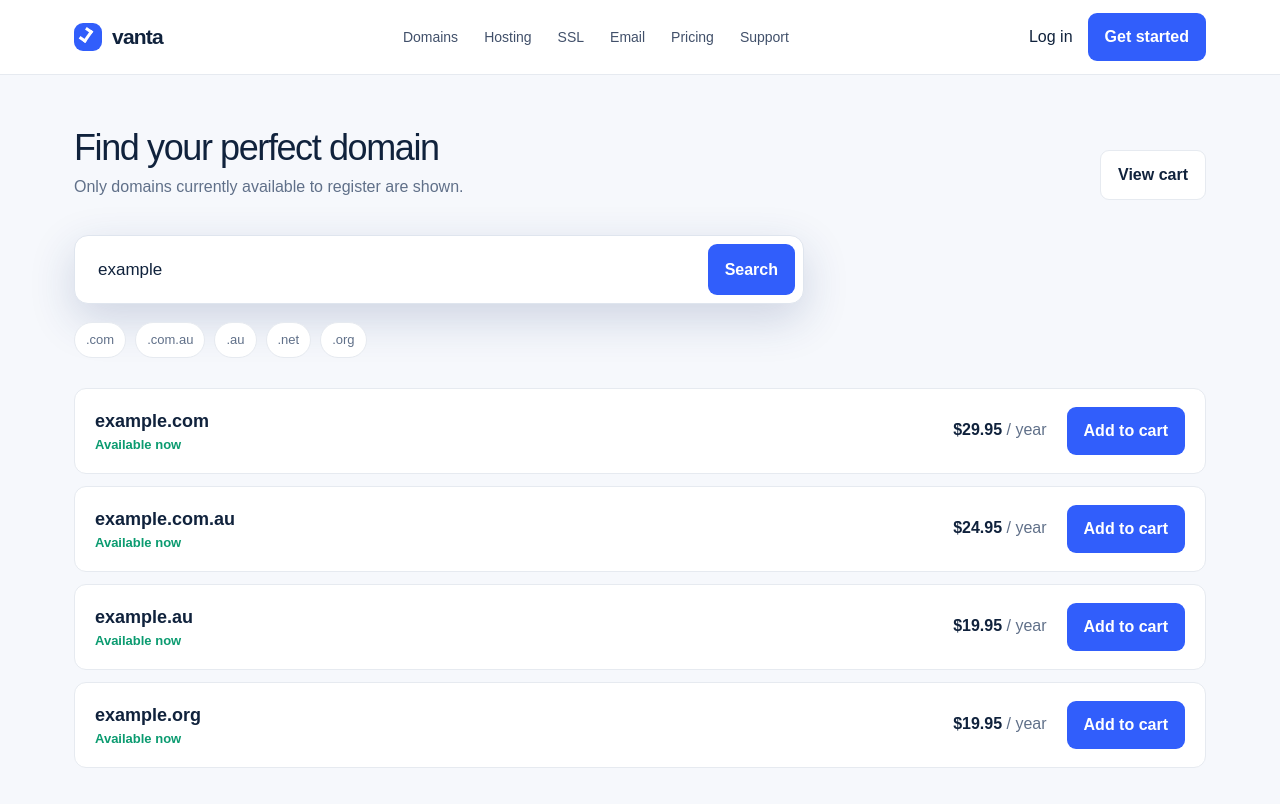
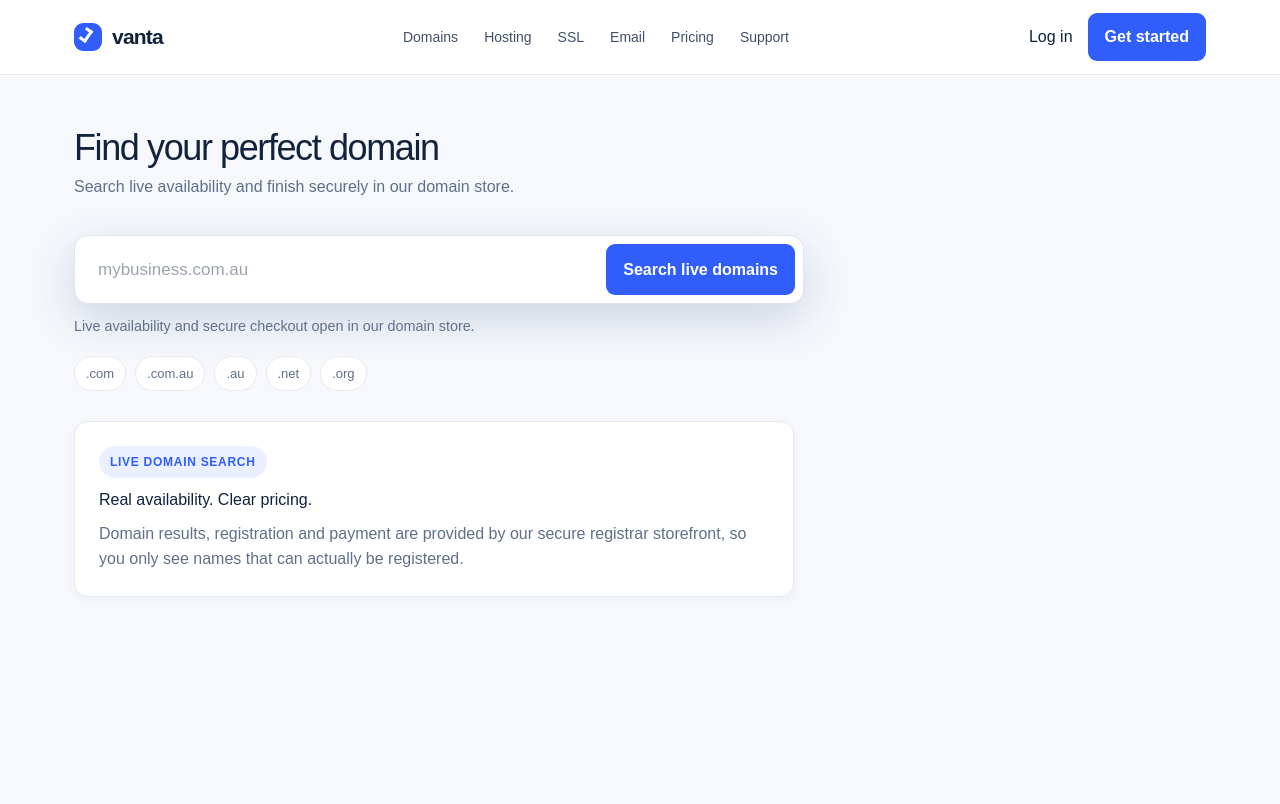
Before and after one commit to eliterestringing-netizen/vanta, a Next.js app: page /domains in a window 1280 px wide. Shown: the top 804 px of the page. Built offline with nearby package versions, Linux system fonts and the light colour scheme; no server answers.

Commit message:
Connect Vanta domain search to live store

```diff
--- a/app/domains/page.tsx
+++ b/app/domains/page.tsx
@@ -1,2 +1,30 @@
-import { AddToCart } from "@/components/cart-button"; import { DomainSearch } from "@/components/domain-search"; import { SiteHeader } from "@/components/site-header"; import { domainService } from "@/lib/domains"; import Link from "next/link";
-export default async function Domains({searchParams}:{searchParams:Promise<{q?:string}>}){const {q="example"}=await searchParams; const results=(await domainService.search(q)).filter(item=>item.status === "available"); return <><SiteHeader/><main className="page"><div className="shell"><div className="pagehead"><div><h1>Find your perfect domain</h1><p className="muted">Only domains currently available to register are shown.</p></div><Link href="/cart" className="button ghost">View cart</Link></div><DomainSearch initial={q}/><div className="results" style={{marginTop:30}}>{results.length ? results.map(item=><article className="result" key={item.domain}><div className="resultName">{item.domain}<div className="available">Available now</div></div><div className="price">${item.price?.toFixed(2)} <span className="muted" style={{fontWeight:400}}>/ year</span></div><AddToCart item={{domain:item.domain,price:item.price!,years:1,autoRenew:true}}/></article>) : <section className="card"><h3>No available options found.</h3><p className="muted">Try another name or extension.</p></section>}</div></div></main></>}
+import { DomainSearch } from "@/components/domain-search";
+import { SiteHeader } from "@/components/site-header";
+
+export default async function Domains({ searchParams }: { searchParams: Promise<{ q?: string }> }) {
+  const { q = "" } = await searchParams;
+
+  return (
+    <>
+      <SiteHeader />
+      <main className="page">
+        <div className="shell">
+          <div className="pagehead">
+            <div>
+              <h1>Find your perfect domain</h1>
+              <p className="muted">Search live availability and finish securely in our domain store.</p>
+            </div>
+          </div>
+          <DomainSearch initial={q} />
+          <section className="card domain-store-card">
+            <span className="eyebrow">Live domain search</span>
+            <h2>Real availability. Clear pricing.</h2>
+            <p className="muted">
+              Domain results, registration and payment are provided by our secure registrar storefront, so you only see names that can actually be registered.
+            </p>
+          </section>
+        </div>
+      </main>
+    </>
+  );
+}
--- a/components/domain-search.tsx
+++ b/components/domain-search.tsx
@@ -1,3 +1,40 @@
 "use client";
-import { useRouter } from "next/navigation"; import { useState } from "react";
-export function DomainSearch({ initial = "" }:{initial?:string}){const [value,setValue]=useState(initial);const router=useRouter(); function search(e:React.FormEvent){e.preventDefault(); if(value.trim())router.push(`/domains?q=${encodeURIComponent(value.trim())}`)}return <><form onSubmit={search} className="searchbox" role="search"><input value={value} onChange={e=>setValue(e.target.value)} aria-label="Domain name" placeholder="mybusiness.com.au"/><button className="button" type="submit">Search</button></form><div className="pills" aria-label="Popular extensions">{[".com",".com.au",".au",".net",".org"].map(x=><button key={x} className="pill" onClick={()=>setValue(`mybusiness${x}`)}>{x}</button>)}</div></>}
+
+import { useState } from "react";
+
+import { domainStoreUrl } from "@/lib/domain-store";
+
+export function DomainSearch({ initial = "" }: { initial?: string }) {
+  const [value, setValue] = useState(initial);
+
+  function search(event: React.FormEvent) {
+    event.preventDefault();
+    if (!value.trim()) return;
+
+    // Availability and purchase are handled by the live registrar storefront.
+    // This avoids displaying mock availability as a real result.
+    window.location.assign(domainStoreUrl);
+  }
+
+  return (
+    <>
+      <form onSubmit={search} className="searchbox" role="search">
+        <input
+          value={value}
+          onChange={(event) => setValue(event.target.value)}
+          aria-label="Domain name"
+          placeholder="mybusiness.com.au"
+        />
+        <button className="button" type="submit">Search live domains</button>
+      </form>
+      <p className="search-note">Live availability and secure checkout open in our domain store.</p>
+      <div className="pills" aria-label="Popular extensions">
+        {[".com", ".com.au", ".au", ".net", ".org"].map((extension) => (
+          <button key={extension} type="button" className="pill" onClick={() => setValue(`mybusiness${extension}`)}>
+            {extension}
+          </button>
+        ))}
+      </div>
+    </>
+  );
+}
--- /dev/null
+++ b/lib/domain-store.ts
@@ -0,0 +1,8 @@
+/**
+ * The public, hosted domain storefront. This is intentionally a public URL,
+ * not an API credential. Replace it with the branded URL once its SSL
+ * certificate is active.
+ */
+export const domainStoreUrl =
+  process.env.NEXT_PUBLIC_DOMAIN_STORE_URL ??
+  "https://suhas1340565.supersite2.myorderbox.com/domain-registration/index.php";
```
Also changed, not shown: app/globals.css, 1 other file (tests, documents, lock files or other folders).
